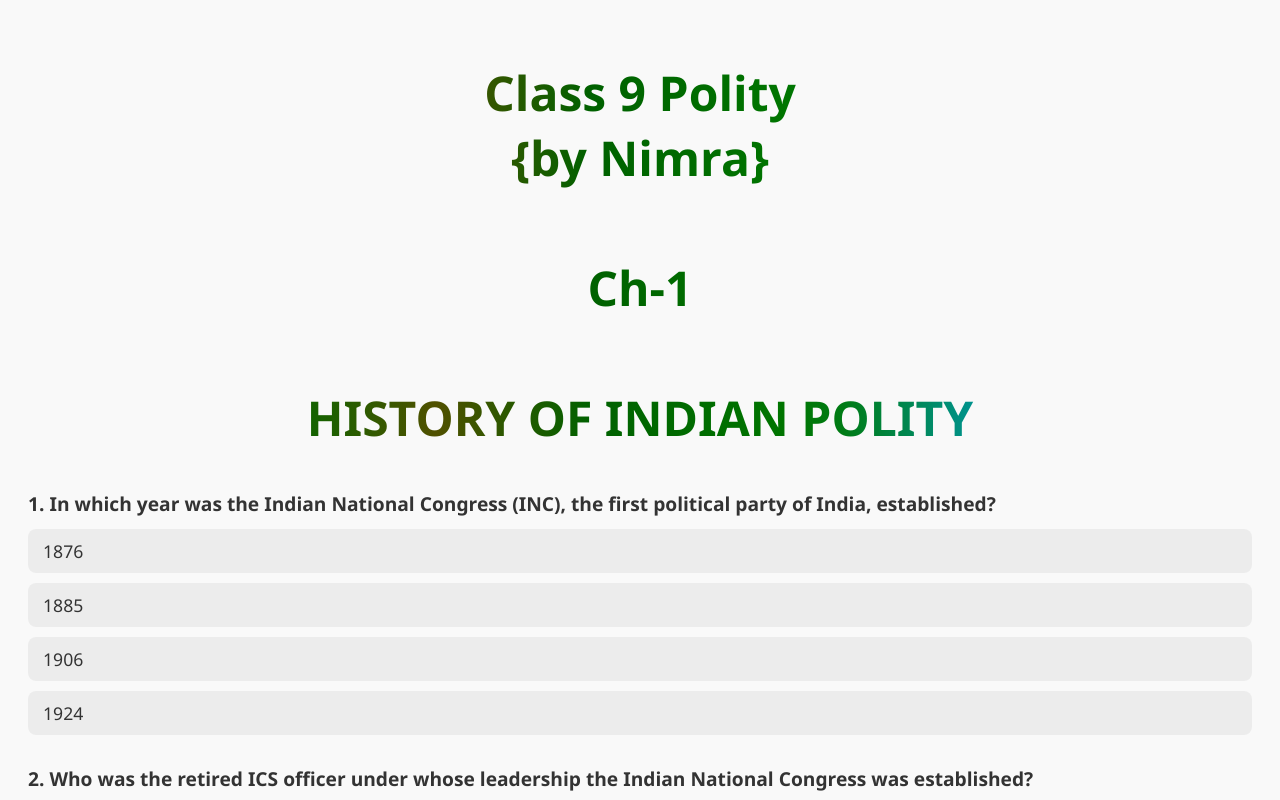
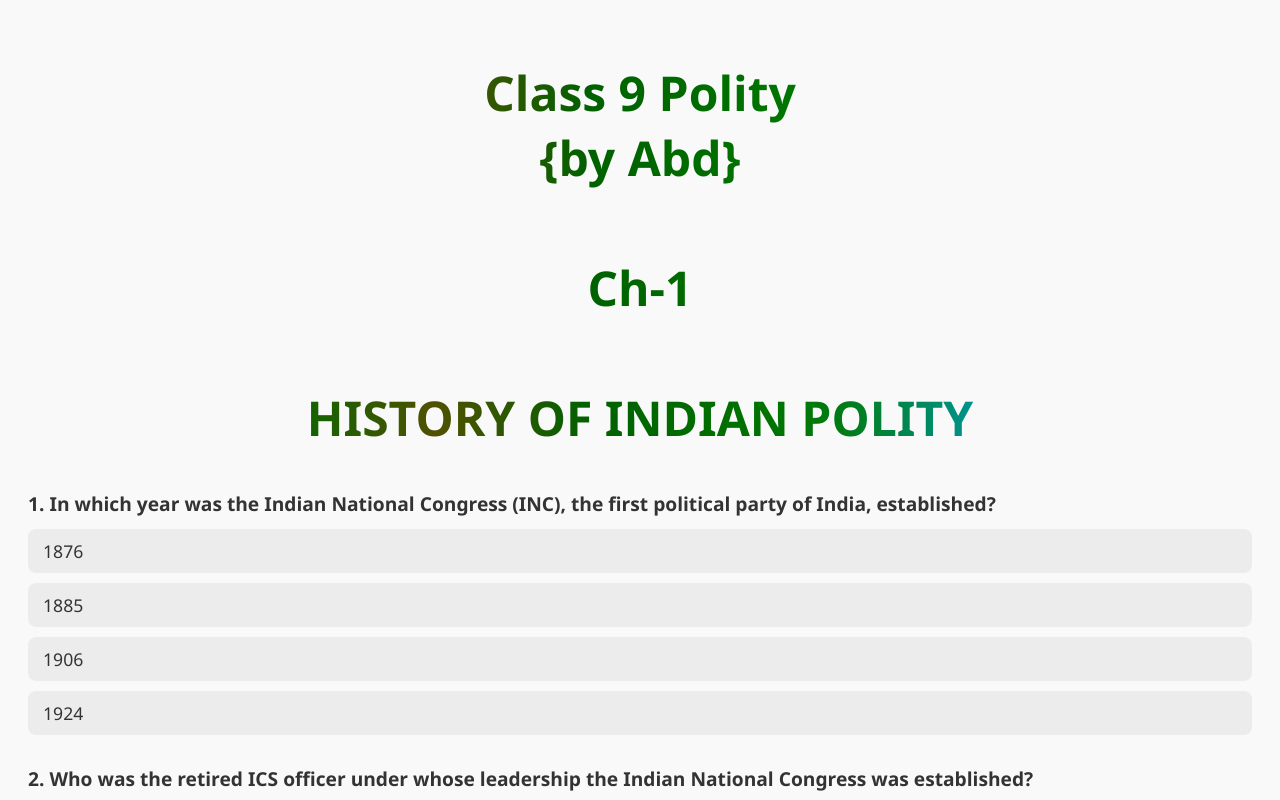
Before and after one commit to gkbya/polity-1, a plain HTML site: page index.html in a window 1280 px wide. Shown: the top 800 px of the page. Drawn offline with Linux system fonts and the light colour scheme.

Commit message:
Update index.html

```diff
--- a/index.html
+++ b/index.html
@@ -80,7 +80,7 @@
 </head>
 <body>
 
-<h1 class="title"><centre> Class 9  Polity<br> {by Nimra}</br><br> Ch-1</br> <br> HISTORY OF INDIAN POLITY</br></centre></h1>
+<h1 class="title"><centre> Class 9  Polity<br> {by Abd}</br><br> Ch-1</br> <br> HISTORY OF INDIAN POLITY</br></centre></h1>
 
 
 
```
